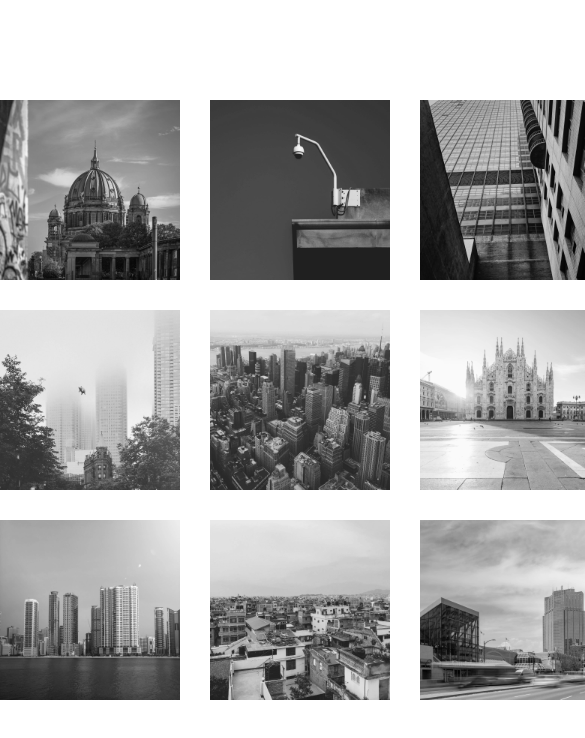
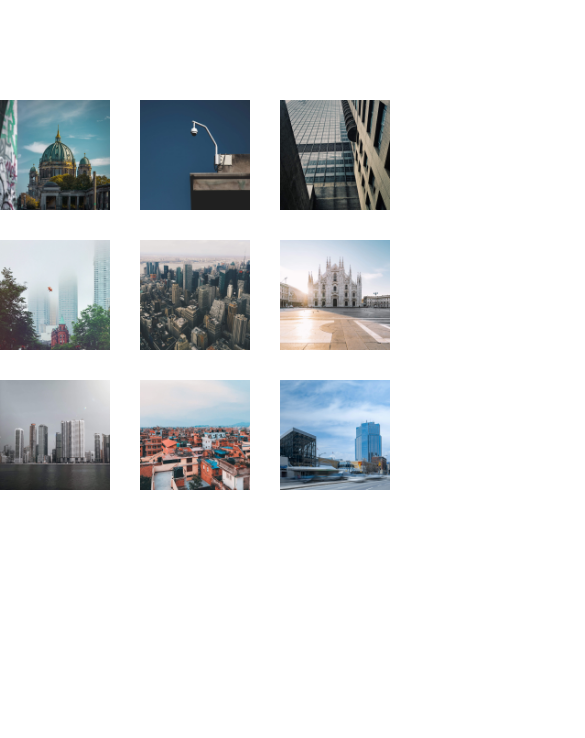
Before and after one commit to MartynasT/simple_vanilla_js_gallery, a plain HTML site: page index.html in a window 390 px wide. Shown: the whole page, 585 px wide, since content can reach past the window. Drawn offline with nearby package versions, Linux system fonts and the light colour scheme.

Commit message:
code update

```diff
--- a/app.js
+++ b/app.js
@@ -2,6 +2,13 @@ const mainHolder = document.getElementById('main');
 const images = document.querySelectorAll('img');
 
 //LIGHTBOX
+images.forEach(img => {
+  img.addEventListener('click', ()=>{
+    showLightBox(img);
+  })
+});
+
+function showLightBox(item){
   const lightbox = document.createElement('div');
   const leftArrow = document.createElement('i');
   const rightArrow = document.createElement('i');
@@ -15,12 +22,16 @@ lightbox.appendChild(leftArrow);
   lightbox.appendChild(img);
   lightbox.appendChild(rightArrow);
 
-images.forEach(img => {
-  img.addEventListener('click', ()=>{
-    showLightBox(img);
-  })
-});
+  mainHolder.appendChild(lightbox);
+  setTimeout(function (){
+    img.classList.add('active')
+  }, 50)
+  img.src = item.src;
 
+  lightBoxActions(leftArrow, rightArrow, img, lightbox)
+}
+
+function lightBoxActions(leftArrow, rightArrow, img, lightbox) {
   leftArrow.addEventListener('click', ()=>{
     const currentSrc = img.src;
     images.forEach((item, index)=> {
@@ -47,14 +58,6 @@ rightArrow.addEventListener('click', ()=>{
     })
   })
 
-function showLightBox(item){
-  mainHolder.appendChild(lightbox);
-  setTimeout(function (){
-    img.classList.add('active')
-  }, 50)
-  img.src = item.src;
-}
-
   document.addEventListener('click', function(event) {
     if (event.target.closest('.main')) return;
     img.classList.remove('active')
@@ -63,8 +66,4 @@ document.addEventListener('click', function(event) {
     }, 350)
 
   }, false);
-
-
-
-// TODO: add some animations
-// TODO: make it responsive
+}
--- a/index.html
+++ b/index.html
@@ -9,15 +9,15 @@
 <body class="body">
     <section id="main" class="main">
         <div class="images">
-            <img src="assets/img1.jpg" alt="" class="img1">
-            <img src="assets/img2.jpg" alt="" class="img2">
-            <img src="assets/img3.jpg" alt="" class="img3">
-            <img src="assets/img4.jpg" alt="" class="img4">
-            <img src="assets/img5.jpg" alt="" class="img5">
-            <img src="assets/img6.jpg" alt="" class="img6">
-            <img src="assets/img7.jpg" alt="" class="img7">
-            <img src="assets/img8.jpg" alt="" class="img8">
-            <img src="assets/img9.jpg" alt="" class="img9">
+            <img src="assets/img1.jpg" alt="berlin cathedral " class="img1">
+            <img src="assets/img2.jpg" alt="security camera" class="img2">
+            <img src="assets/img3.jpg" alt="building" class="img3">
+            <img src="assets/img4.jpg" alt="city in smog and pig balloon" class="img4">
+            <img src="assets/img5.jpg" alt="city skyline from bird view" class="img5">
+            <img src="assets/img6.jpg" alt="cathedral" class="img6">
+            <img src="assets/img7.jpg" alt="city skyline" class="img7">
+            <img src="assets/img8.jpg" alt="old city sky line" class="img8">
+            <img src="assets/img9.jpg" alt="tall building" class="img9">
         </div>
     </section>
 
--- a/style.css
+++ b/style.css
@@ -5,7 +5,9 @@
 }
 
 .main{
-    width: 600px;
+    width: 100%;
+    max-width: 600px;
+    min-width: 300px;
     position: relative;
     margin:100px auto;
 }
@@ -31,6 +33,12 @@ img{
 
 img:hover{
     filter: grayscale(0%);
+}
+
+@media screen and (max-width: 1024px){
+    .images img{
+        filter: grayscale(0%);
+    }
 }
 
 .lightbox{
```
Lines whose indentation alone changed are shown as unchanged.
